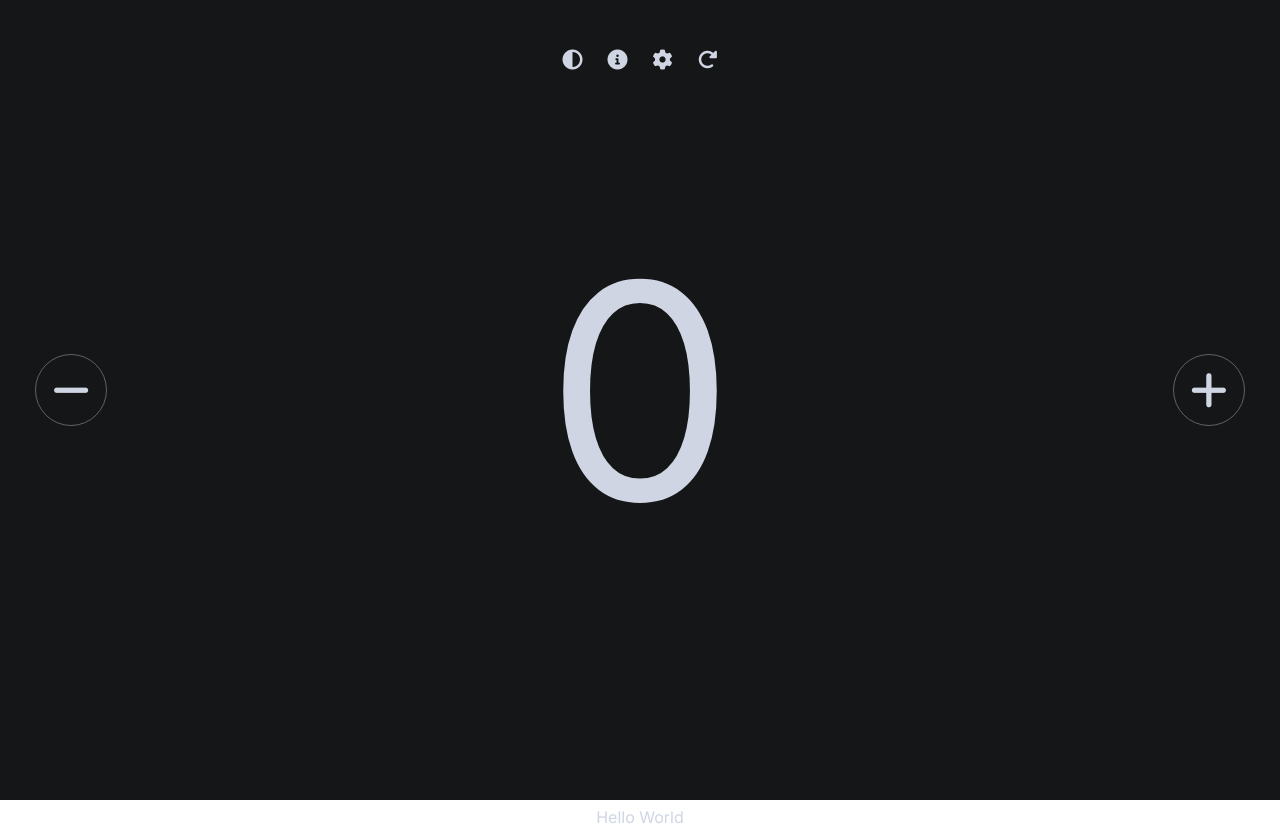
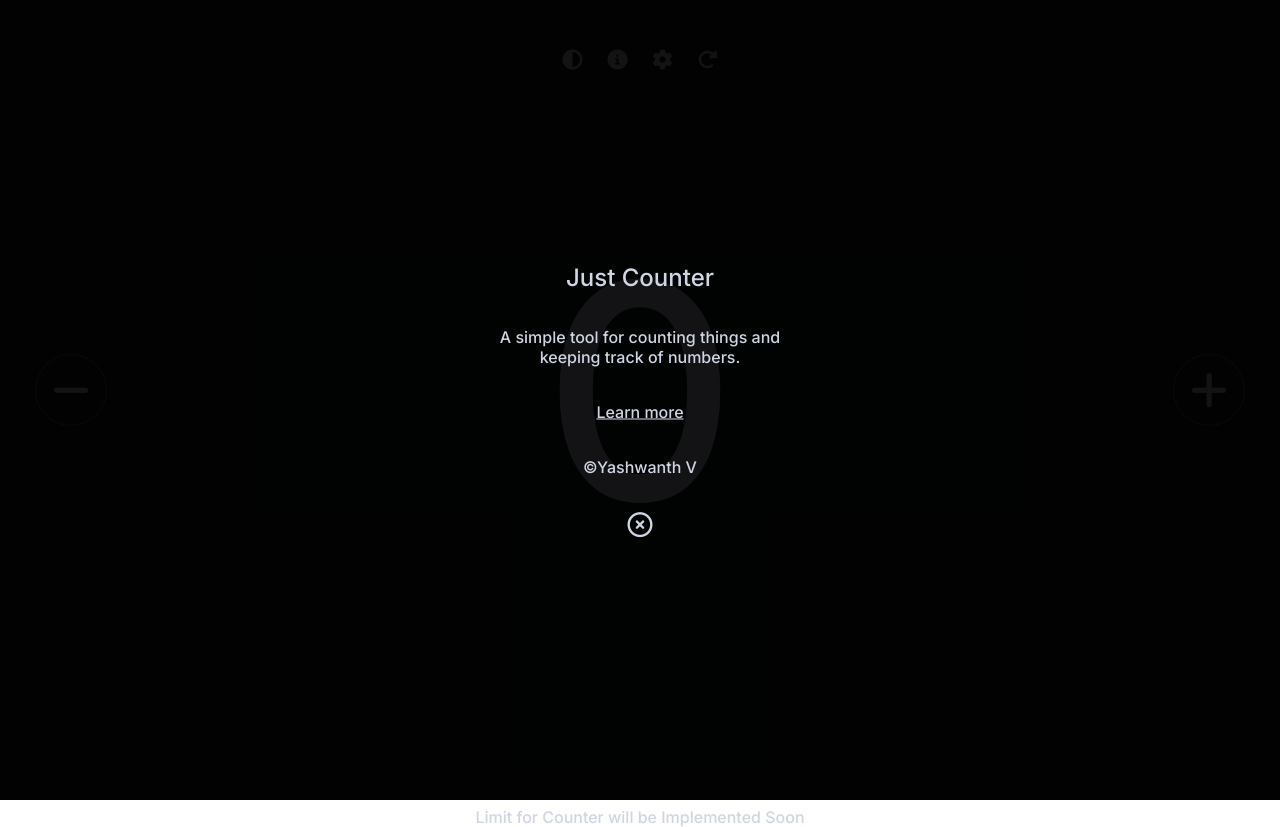
Before and after one commit to Yashwanth2008/Just-Counter-App, a React (Vite) app: page / in a window 1280 px wide. Both pictures are taken after a click on the icon 617 px from the left and 60 px from the top of the page. Built offline with nearby package versions, Linux system fonts and the light colour scheme.

Commit message:
Info Functionality is working fine

```diff
--- a/src/App.css
+++ b/src/App.css
@@ -2,11 +2,19 @@
   --background-color: #151617;
   --text-color: #cfd5e3;
   --button-border: #5e6269;
+  --modal-background: rgb(0 0 0 / 91%);
 }
 .light {
   --background-color: #f2f2f2;
   --text-color: #333333;
   --button-border: #c2c2c2;
+  --modal-background: rgb(250 250 250 / 91%);
+}
+.modelOpen{
+  --display: block;
+}
+.modelClose{
+  --display: none;
 }
 * {
   padding: 0;
@@ -76,3 +84,70 @@ button {
 #navicons:hover{
   transform: scale(1.4);
 }
+
+/* modal */
+*{
+  font-family: "Inter", serif;
+  font-optical-sizing: auto;
+  font-weight: 500;
+  font-style: normal;
+}
+body{
+  background-color: var(--background-color)
+}
+/* Modal default hidden */
+.modal {
+  display: var(--display);
+  position: fixed;
+  z-index: 1;
+  left: 0;
+  top: 0;
+  width: 100%;
+  height: 100%;
+  background-color: var(--modal-background)
+}
+
+/* Modal content box */
+.modal-content {
+  display: flex;
+  flex-direction: column;
+  align-items: center;
+  justify-content: center;
+  gap: 35px;
+  position: absolute;
+  top: 50%;
+  left: 50%;
+  transform: translate(-50%, -50%);
+  padding: 20px;
+  border-radius: 5px;
+  width: 80%;
+  max-width: 300px;
+  text-align: center;
+  background-color: transparent;
+  color: var(--text-color)
+}
+
+/* Close button */
+.close-btn {
+  position: absolute;
+  top: 10px;
+  right: 20px;
+  font-size: 24px;
+  cursor: pointer;
+}
+.learn-more a{
+  text-decoration: underline;
+  color: var(--text-color);
+}
+.author{
+  color: var(--text-color);
+  text-decoration: none;
+}
+
+.copyright a{
+  color: var(--text-color);
+  text-decoration: none;
+}
+.close-modal i{
+  font-size: 25px;
+}
--- a/src/App.jsx
+++ b/src/App.jsx
@@ -4,6 +4,7 @@ import "./App.css";
 function App() {
   const [num, setNum] = useState(0);
   const [theme, setTheme] = useState("dark");
+  const [isModalOpen, setIsModalOpen] = useState("modelClose");
 
   const toggleTheme = () => {
     setTheme((prevTheme) => {
@@ -15,36 +16,81 @@ function App() {
     });
   };
 
+  const toggleModal = () => {
+    setIsModalOpen((prevModel) => {
+      if (prevModel === "modelClose") {
+        return "modelOpen";
+      } else {
+        return "modelClose";
+      }
+    });
+  };
+
   const handleIncrement = () => {
-    setNum((value) => {
-      return (value = value + 1);
+    setNum((num) => {
+      return (num = num + 1);
     });
   };
   const handleDecrement = () => {
-    setNum((value) => {
-      if (value > 0) {
-        return (value = value - 1);
+    setNum((num) => {
+      if (num > 0) {
+        return (num = num - 1);
       }
-      return value;
+      return num;
     });
   };
 
   const handleReset = () => {
-    setNum((value) => {
-      if (value > 0) {
-        return (value = 0);
+    setNum((num) => {
+      if (num > 0) {
+        return (num = 0);
       }
-      return value;
+      return num;
     });
   };
   return (
     <div className={`overall-wrapper ${theme}`}>
+      {/* Modal Section*/}
+      <div id="myModal" className={`modal ${isModalOpen}`}>
+        <div className="modal-content">
+          <h2>Just Counter</h2>
+          <p>A simple tool for counting things and keeping track of numbers.</p>
+          <p className="learn-more">
+            <a href="https://github.com/Yashwanth2008">Learn more</a>
+          </p>
+          <p className="copyright">
+            ©
+            <a
+              href="https://github.com/Yashwanth2008"
+              target="_blank"
+              rel="noopener noreferrer"
+            >
+              Yashwanth V
+            </a>
+          </p>
+          <div className="close-modal">
+            <i className="fa-regular fa-circle-xmark" onClick={toggleModal}></i>
+          </div>
+        </div>
+      </div>
+      {/* Icons Section */}
       <div className="icons">
-        {/* Toggle the theme on clicking this icon */}
-        <i id="navicons" className="fa-solid fa-circle-half-stroke" onClick={toggleTheme}></i>
-        <i id="navicons" className="fa-solid fa-circle-info"></i>
-        <i id="navicons"className="fa-solid fa-gear"></i>
-        <i id="navicons" className="fa-solid fa-rotate-right" onClick={handleReset}></i>
+        <i
+          id="navicons"
+          className="fa-solid fa-circle-half-stroke"
+          onClick={toggleTheme}
+        ></i>
+        <i
+          id="navicons"
+          className="fa-solid fa-circle-info"
+          onClick={toggleModal}
+        ></i>
+        <i id="navicons" className="fa-solid fa-gear"></i>
+        <i
+          id="navicons"
+          className="fa-solid fa-rotate-right"
+          onClick={handleReset}
+        ></i>
       </div>
       <div className="content">
         <button id="addBtn" onClick={handleDecrement}>
@@ -56,7 +102,7 @@ function App() {
         </button>
       </div>
       <div className="data">
-        <span>Hello World</span>
+        <span>Limit for Counter will be Implemented Soon</span>
       </div>
     </div>
   );
```
